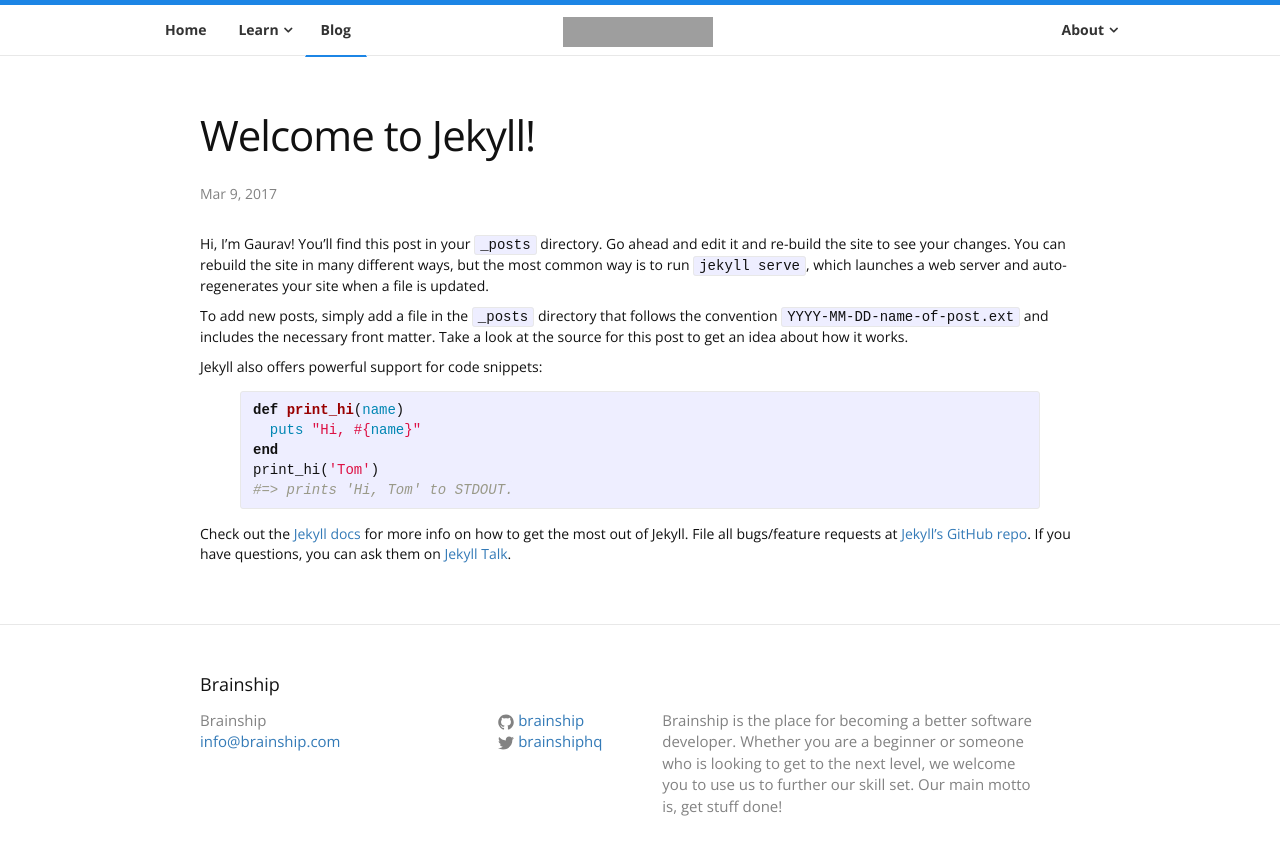
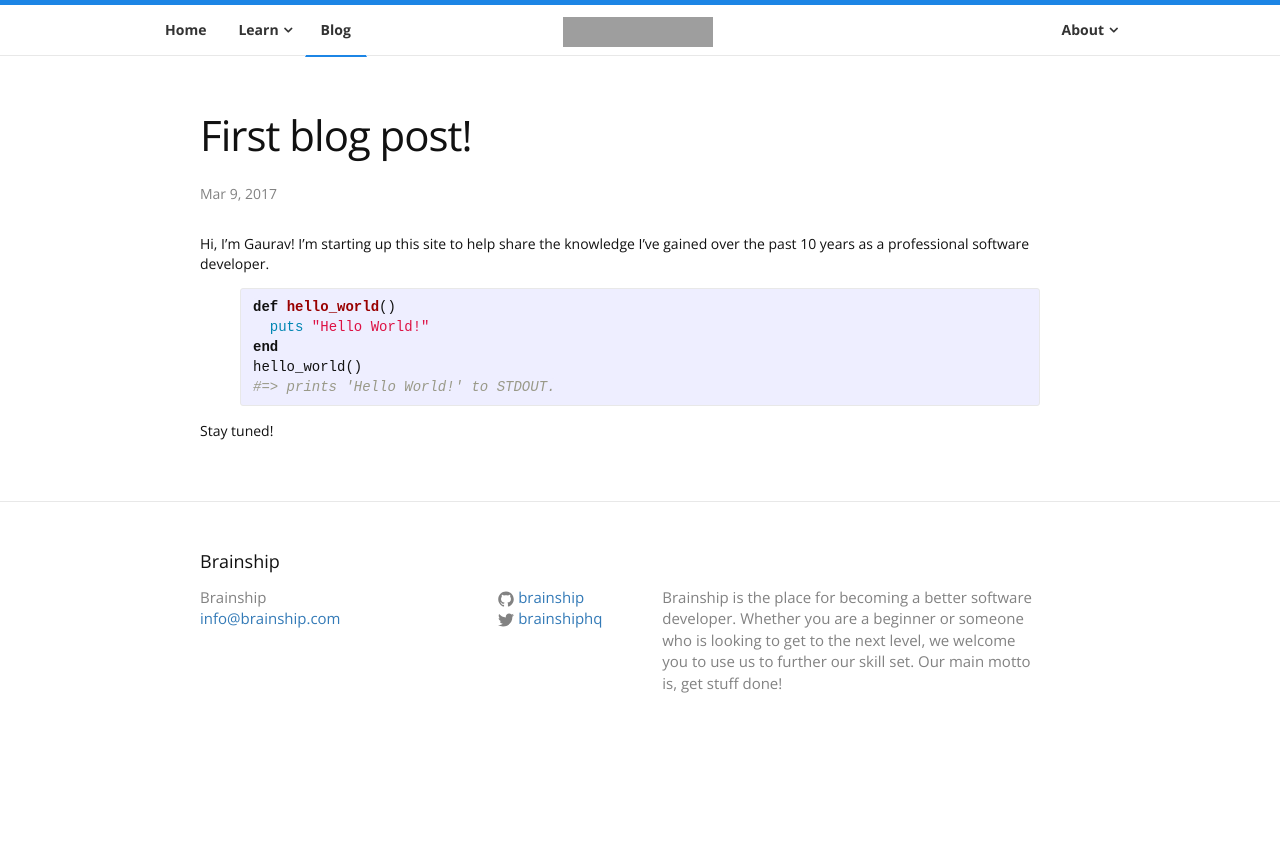
Before and after one commit to brainship/brainship-blog, a Jekyll site: the page built from _posts/2017-03-09-welcome-to-jekyll.markdown, in a window 1280 px wide. Shown: the top 855 px of the page. Built offline with Jekyll 4.4.1, drawn with Linux system fonts in a browser that asks for light colours; a script that is not in the unit is left out; grey boxes are pictures that could not be loaded.

Commit message:
Updated Welcome To Jekyll

```diff
--- a/_posts/2017-03-09-welcome-to-jekyll.markdown
+++ b/_posts/2017-03-09-welcome-to-jekyll.markdown
@@ -1,27 +1,19 @@
 ---
-title: Welcome to Jekyll!
+title: First blog post!
 date: 2017-03-09 01:17:00 Z
 categories:
 - welcome
 layout: post
 ---
 
-Hi, I'm Gaurav! You’ll find this post in your `_posts` directory. Go ahead and edit it and re-build the site to see your changes. You can rebuild the site in many different ways, but the most common way is to run `jekyll serve`, which launches a web server and auto-regenerates your site when a file is updated.
-
-To add new posts, simply add a file in the `_posts` directory that follows the convention `YYYY-MM-DD-name-of-post.ext` and includes the necessary front matter. Take a look at the source for this post to get an idea about how it works.
-
-Jekyll also offers powerful support for code snippets:
+Hi, I'm Gaurav! I'm starting up this site to help share the knowledge I've gained over the past 10 years as a professional software developer.
 
 {% highlight ruby %}
-def print_hi(name)
-  puts "Hi, #{name}"
+def hello_world()
+  puts "Hello World!"
 end
-print_hi('Tom')
-#=> prints 'Hi, Tom' to STDOUT.
+hello_world()
+#=> prints 'Hello World!' to STDOUT.
 {% endhighlight %}
 
-Check out the [Jekyll docs][jekyll-docs] for more info on how to get the most out of Jekyll. File all bugs/feature requests at [Jekyll’s GitHub repo][jekyll-gh]. If you have questions, you can ask them on [Jekyll Talk][jekyll-talk].
-
-[jekyll-docs]: https://jekyllrb.com/docs/home
-[jekyll-gh]:   https://github.com/jekyll/jekyll
-[jekyll-talk]: https://talk.jekyllrb.com/
+Stay tuned!
```
